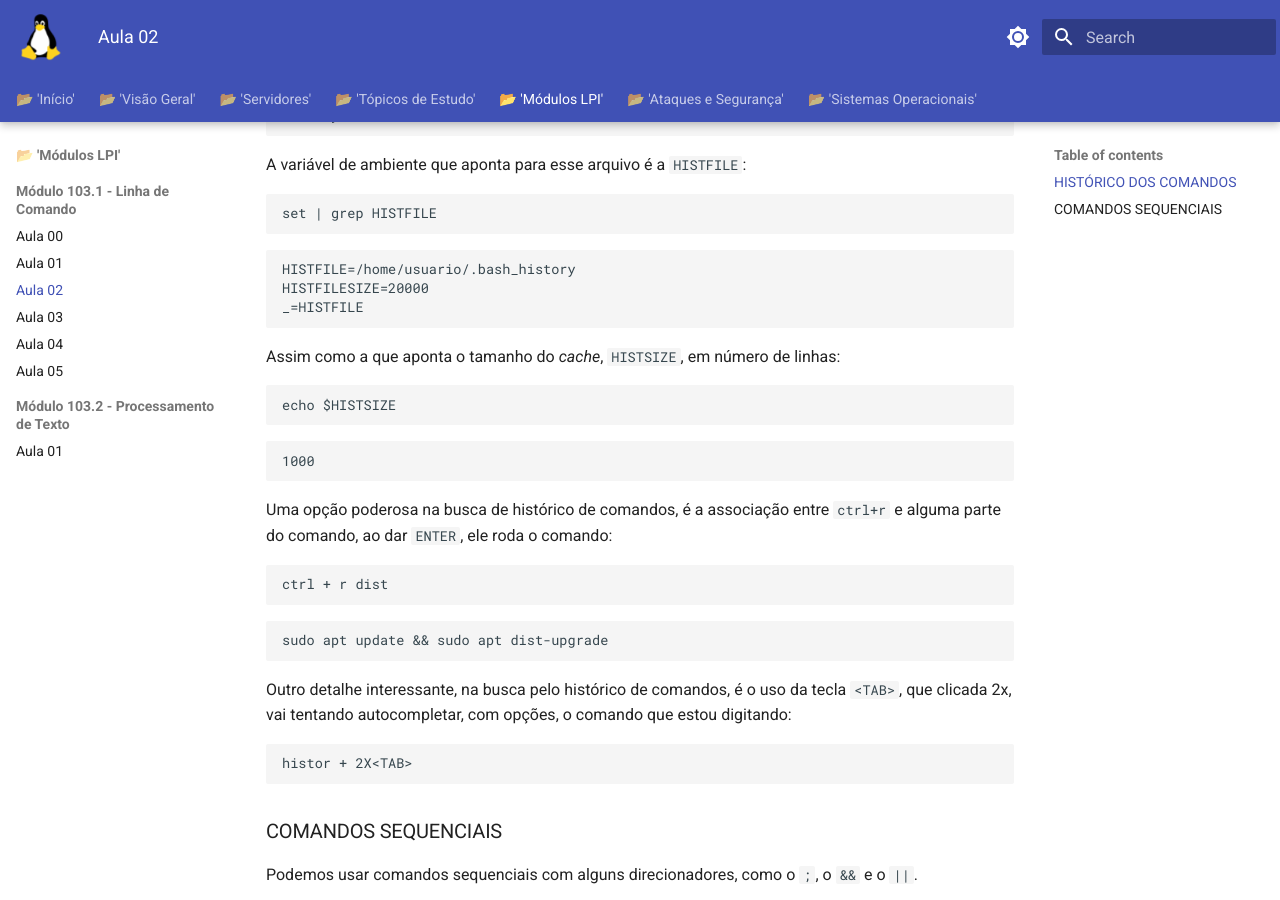
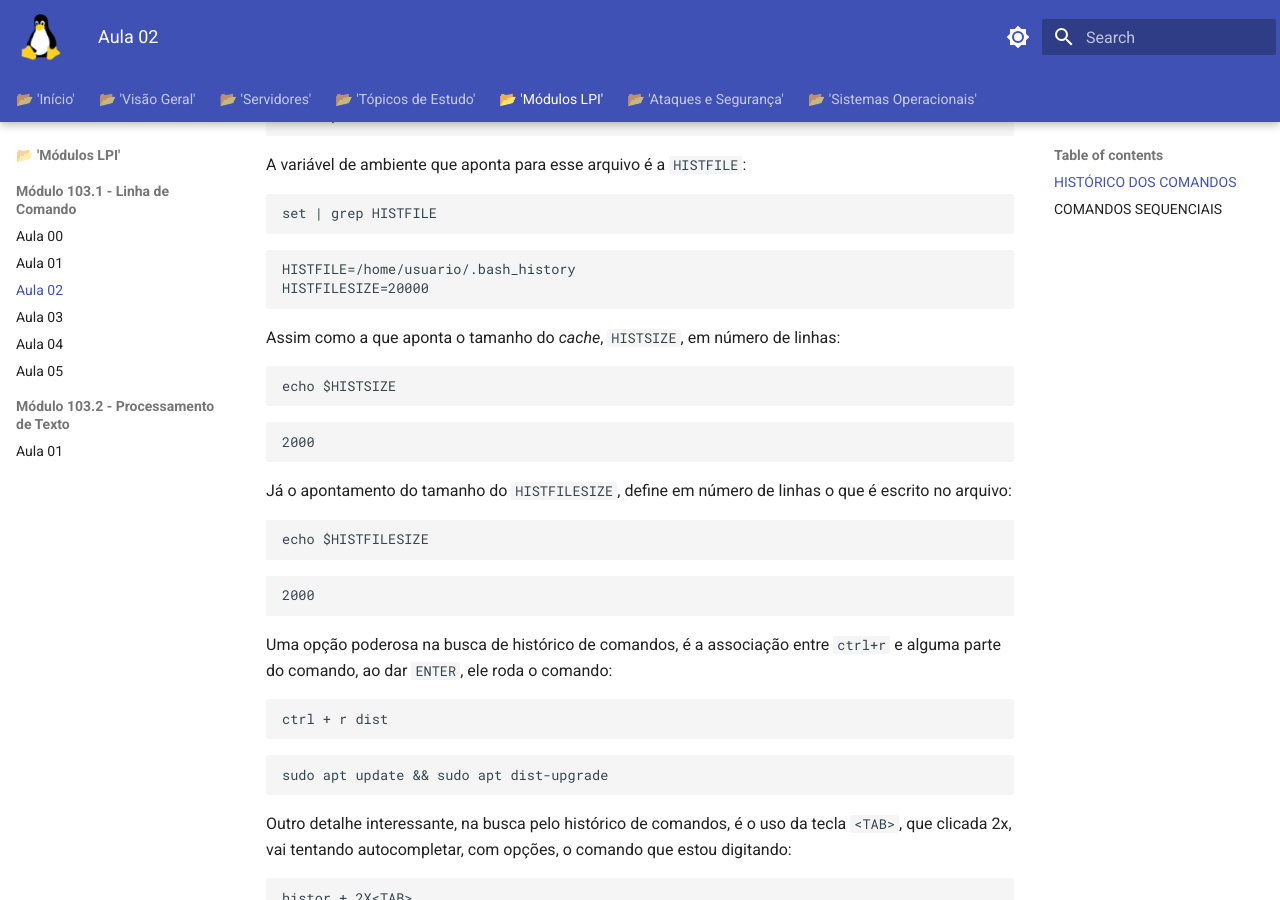
Before and after one commit to educharquero/officinas, an MkDocs documentation site: the page built from docs/Modulo_103.1-aula02.md, in a window 1280 px wide and 900 px high, scrolled down 759 px. Built offline with MkDocs 1.6.1 and Material for MkDocs 9.7.7, drawn with Linux system fonts in a browser that asks for light colours.

Commit message:
Docs: Atualiza o conteúdo do site

````diff
--- a/docs/Modulo_103.1-aula02.md
+++ b/docs/Modulo_103.1-aula02.md
@@ -47,7 +47,6 @@ set | grep HISTFILE
 ```
 HISTFILE=/home/usuario/.bash_history
 HISTFILESIZE=20000
-_=HISTFILE
 ```
 
 Assim como a que aponta o tamanho do _cache_, `HISTSIZE`, em número de linhas:
@@ -57,7 +56,17 @@ echo $HISTSIZE
 ```
 
 ```
-1000
+2000
+```
+
+Já o apontamento do tamanho do `HISTFILESIZE`, define em número de linhas o que é escrito no arquivo:
+
+```
+echo $HISTFILESIZE
+```
+
+```
+2000
 ```
 
 Uma opção poderosa na busca de histórico de comandos, é a associação entre `ctrl+r` e alguma parte do comando, ao dar `ENTER`, ele roda o comando:
````
Also changed, not shown: docs/Modulo_103.1-aula03.md (+3 -0 lines), site/Fileserver_Debian/index.html, site/search/search_index.json.
